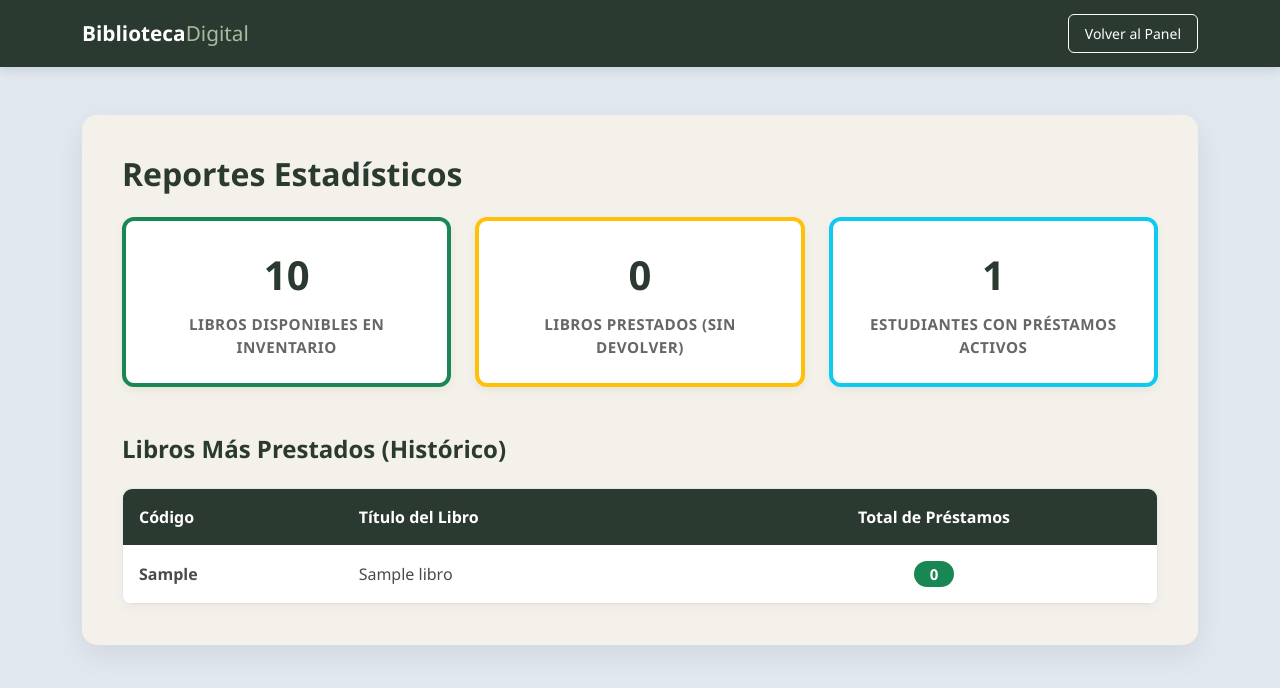
After one commit to Alvarad1107/sistema-biblioteca-digital, a PHP site: page /reportes.php in a window 1280 px wide. The commit adds this page. Shown: the top 688 px of the page. Run offline with PHP 8.4, Linux system fonts and the light colour scheme; the visitor is signed in with stand-in values (Sample User, id 1); tables that the repository leaves empty or names only in its code hold one stand-in row (values such as "Sample post").

Commit message:
Se creo el archivo de reportes

```diff
--- /dev/null
+++ b/reportes.php
@@ -0,0 +1,115 @@
+<?php
+require 'config/seguridad.php';
+require 'config/conexion.php';
+
+// 1. Libros Disponibles (Suma de todo el stock actual)
+$sql_disponibles = "SELECT SUM(stock) AS total FROM libros";
+$res_disp = $conn->query($sql_disponibles);
+$total_disponibles = $res_disp->fetch_assoc()['total'] ?? 0;
+
+// 2. Libros Prestados (Suma de cantidades en préstamos no devueltos)
+$sql_prestados = "SELECT SUM(dp.cantidad) AS total FROM detalle_prestamo dp JOIN prestamos p ON dp.id_prestamo = p.id WHERE p.estado IN ('activo', 'atrasado')";
+$res_prest = $conn->query($sql_prestados);
+$total_prestados = $res_prest->fetch_assoc()['total'] ?? 0;
+
+// 3. Estudiantes con Préstamos Activos (Conteo sin repetir carnet)
+$sql_est_activos = "SELECT COUNT(DISTINCT estudiante_id) AS total FROM prestamos WHERE estado IN ('activo', 'atrasado')";
+$res_est_act = $conn->query($sql_est_activos);
+$total_estudiantes = $res_est_act->fetch_assoc()['total'] ?? 0;
+
+// 4. Libros Más Prestados (Top 5 histórico agrupado por ID)
+$sql_top = "SELECT l.titulo, l.codigo, SUM(dp.cantidad) AS veces_prestado
+            FROM detalle_prestamo dp
+            JOIN libros l ON dp.id_libro = l.id
+            GROUP BY l.id
+            ORDER BY veces_prestado DESC LIMIT 5";
+$res_top = $conn->query($sql_top);
+?>
+<!DOCTYPE html>
+<html lang="es">
+<head>
+    <meta charset="UTF-8">
+    <meta name="viewport" content="width=device-width, initial-scale=1.0">
+    <title>Reportes - Biblioteca Digital</title>
+    <link href="https://cdn.jsdelivr.net/npm/bootstrap@5.3.0/dist/css/bootstrap.min.css" rel="stylesheet">
+    <style>
+        body { background-color: #e2e8f0; color: #333333; font-family: 'Segoe UI', Tahoma, Geneva, Verdana, sans-serif; }
+        .navbar { background-color: #2b3a30; box-shadow: 0 4px 10px rgba(0,0,0,0.1); padding: 0.8rem 0; }
+        .navbar-brand { color: #ffffff !important; font-weight: 700; font-size: 1.3rem; }
+        .navbar-brand span { color: #a8bba1; font-weight: 400; }
+        .btn-outline-light-custom { border: 1px solid #ffffff; color: #ffffff; border-radius: 6px; transition: all 0.2s; }
+        .btn-outline-light-custom:hover { background-color: #ffffff; color: #2b3a30; }
+        .main-card { background-color: #f4f1ea; border: none; border-radius: 15px; box-shadow: 0 10px 30px rgba(0,0,0,0.08); padding: 2.5rem; }
+        .stat-card { background-color: #ffffff; border-radius: 12px; padding: 1.5rem; text-align: center; box-shadow: 0 4px 10px rgba(0,0,0,0.05); border: 1px solid #e2e8f0; height: 100%;}
+        .stat-number { font-size: 2.5rem; font-weight: 700; color: #2b3a30; margin-bottom: 0.5rem; }
+        .stat-label { color: #666666; font-weight: 600; font-size: 0.95rem; text-transform: uppercase; letter-spacing: 0.5px;}
+        .table-container { background-color: #ffffff; border-radius: 10px; overflow: hidden; box-shadow: 0 4px 12px rgba(0,0,0,0.03); border: 1px solid #e2e8f0; margin-top: 1.5rem; }
+        .table th { background-color: #2b3a30; color: #ffffff; font-weight: 600; padding: 16px; border: none; }
+        .table td { padding: 16px; vertical-align: middle; border-bottom: 1px solid #eedec3; color: #4a4a4a; }
+    </style>
+</head>
+<body>
+    <nav class="navbar mb-5">
+        <div class="container">
+            <a class="navbar-brand" href="dashboard.php">Biblioteca<span>Digital</span></a>
+            <div class="d-flex">
+                <a href="dashboard.php" class="btn btn-sm btn-outline-light-custom px-3 py-2">Volver al Panel</a>
+            </div>
+        </div>
+    </nav>
+
+    <div class="container mb-5">
+        <div class="main-card">
+            <h2 class="mb-4" style="color: #2b3a30; font-weight: 700;">Reportes Estadísticos</h2>
+
+            <div class="row g-4 mb-5">
+                <div class="col-md-4">
+                    <div class="stat-card border-bottom border-success border-4">
+                        <div class="stat-number"><?= htmlspecialchars($total_disponibles) ?></div>
+                        <div class="stat-label">Libros Disponibles en Inventario</div>
+                    </div>
+                </div>
+                <div class="col-md-4">
+                    <div class="stat-card border-bottom border-warning border-4">
+                        <div class="stat-number"><?= htmlspecialchars($total_prestados) ?></div>
+                        <div class="stat-label">Libros Prestados (Sin devolver)</div>
+                    </div>
+                </div>
+                <div class="col-md-4">
+                    <div class="stat-card border-bottom border-info border-4">
+                        <div class="stat-number"><?= htmlspecialchars($total_estudiantes) ?></div>
+                        <div class="stat-label">Estudiantes con Préstamos Activos</div>
+                    </div>
+                </div>
+            </div>
+
+            <h4 class="mb-3" style="color: #2b3a30; font-weight: 600;">Libros Más Prestados (Histórico)</h4>
+            <div class="table-container table-responsive">
+                <table class="table table-hover mb-0">
+                    <thead>
+                        <tr>
+                            <th>Código</th>
+                            <th>Título del Libro</th>
+                            <th class="text-center">Total de Préstamos</th>
+                        </tr>
+                    </thead>
+                    <tbody>
+                        <?php if ($res_top && $res_top->num_rows > 0): ?>
+                            <?php while($fila = $res_top->fetch_assoc()): ?>
+                                <tr>
+                                    <td class="fw-bold"><?= htmlspecialchars($fila['codigo']) ?></td>
+                                    <td><?= htmlspecialchars($fila['titulo']) ?></td>
+                                    <td class="text-center h5 mb-0"><span class="badge bg-success rounded-pill px-3"><?= htmlspecialchars($fila['veces_prestado']) ?></span></td>
+                                </tr>
+                            <?php endwhile; ?>
+                        <?php else: ?>
+                            <tr><td colspan="3" class="text-center py-4 text-muted">Aún no hay historial de préstamos.</td></tr>
+                        <?php endif; ?>
+                    </tbody>
+                </table>
+            </div>
+
+        </div>
+    </div>
+</body>
+</html>
```
Also changed, not shown: dashboard.php (+18 -0 lines).
